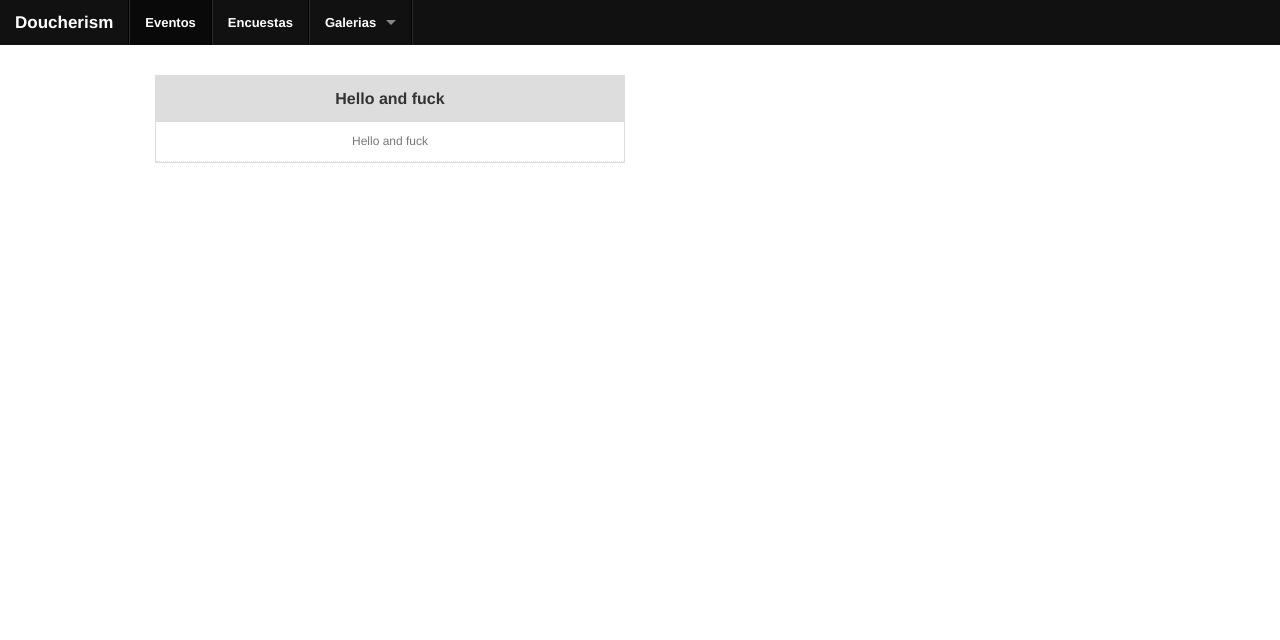
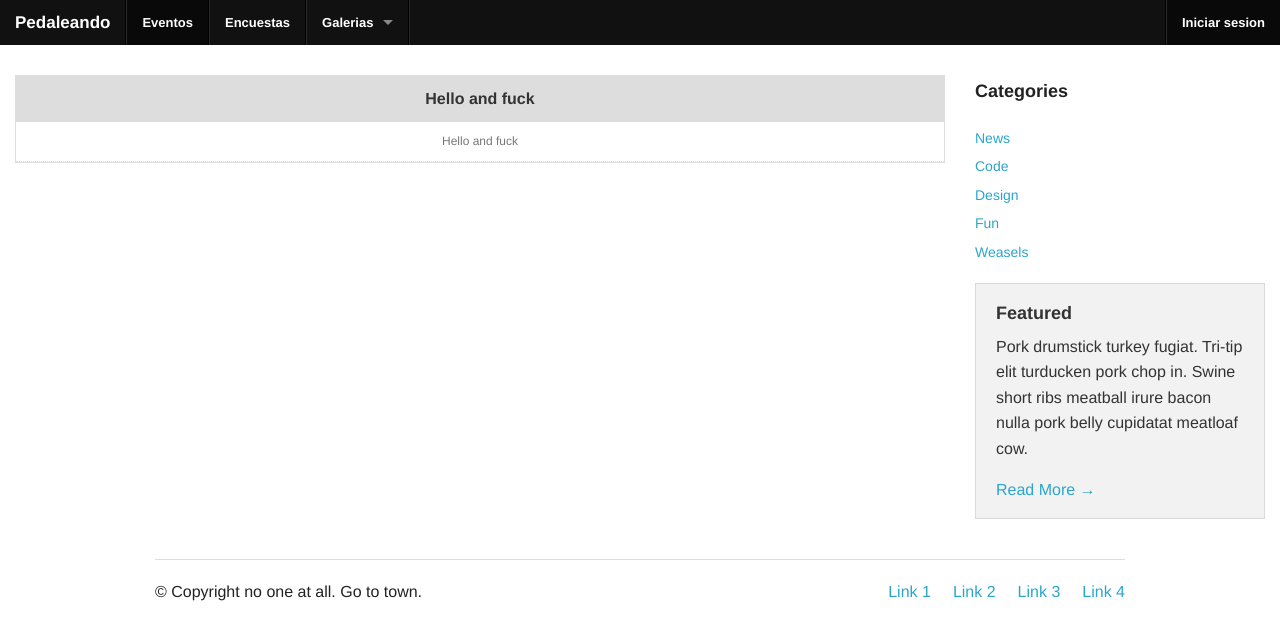
Before and after one commit to ibarras/PyPedaleando, a Django app: page / in a window 1280 px wide. Shown: the top 640 px of the page. Run offline with Django 3.2, Linux system fonts and the light colour scheme; some libraries are stand-ins or nearby versions.

Commit message:
Varios cambios interesantes

```diff
--- a/pedaleando/templates/base.html
+++ b/pedaleando/templates/base.html
@@ -14,8 +14,6 @@
             <!-- load JS -->
             <script src="//ajax.googleapis.com/ajax/libs/jquery/1.10.2/jquery.min.js"></script>
             <script src="/static/js/vendor/custom.modernizr.js"></script>
-
-
         </head>
         <body>
 
@@ -23,7 +21,7 @@
                 <nav class="top-bar">
                 <ul class="title-area">
                     <li class="name">
-<h1><a href="/">Doucherism </a></h1>
+                    <h1><a href="/">Pedaleando</a></h1>
                     </li>
                     <li class="toggle-topbar menu-icon"><a href="/"><span>Menu</span></a>
                     </li>
@@ -44,12 +42,75 @@
                     </li>
                     <li class="divider"></li>
                 </ul>
+
+                <ul class="right">
+                    <li class="divider"></li>
+
+                    {% if user.is_authenticated %}
+                        <li class="disabled"><a href="#">{{ user.get_full_name }}</a></li>
+                        <li class="has-dropdown"><a href="#">Configuracion</a>
+                    {% else %}
+                        <li class="active"><a href="#">Iniciar sesion</a></li>
+                    {% endif %}
+                </ul><!-- right side nav -->
+
                 </section>
-
                 </nav>
             </div>
 
+            <!-- Main Blog Content -->
+            <div class="large-9 columns" role="content">
                 {%block content%} <!-- body content here --> {%endblock %}
+            </div>
+
+            <!-- End Main Content -->
+
+            <!-- Sidebar -->
+            <aside class="large-3 columns">
+
+            <h5>Categories</h5>
+            <ul class="side-nav">
+                <li><a href="#">News</a></li>
+                <li><a href="#">Code</a></li>
+                <li><a href="#">Design</a></li>
+                <li><a href="#">Fun</a></li>
+                <li><a href="#">Weasels</a></li>
+            </ul>
+
+            <div class="panel">
+                <h5>Featured</h5>
+                <p>Pork drumstick turkey fugiat. Tri-tip elit turducken pork chop in. Swine short ribs meatball irure bacon nulla pork belly cupidatat meatloaf cow.</p>
+                <a href="#">Read More &rarr;</a>
+            </div>
+
+            </aside>
+            <!-- End Sidebar -->
+
+        </div>
+
+        <!-- End Main Content and Sidebar -->
+
+
+        <!-- Footer -->
+
+        <footer class="row">
+        <div class="large-12 columns">
+            <hr />
+            <div class="row">
+                <div class="large-6 columns">
+                    <p>&copy; Copyright no one at all. Go to town.</p>
+                </div>
+                <div class="large-6 columns">
+                    <ul class="inline-list right">
+                        <li><a href="#">Link 1</a></li>
+                        <li><a href="#">Link 2</a></li>
+                        <li><a href="#">Link 3</a></li>
+                        <li><a href="#">Link 4</a></li>
+                    </ul>
+                </div>
+            </div>
+        </div>
+        </footer>
 
         <script>
             document.write('<script src=' +
--- a/pedaleando/templates/index.html
+++ b/pedaleando/templates/index.html
@@ -1,13 +1,9 @@
 {% extends "base.html" %}
 {% block content %}
-<div class="row">
-    <div class="large-6 columns">
 
         <ul class="pricing-table">
             <li class="title">{{ welcome_string }}</li>
             <li class="description">{{ welcome_string }}</li>
         </ul>
 
-    </div>
-</div>
 {% endblock %}
--- a/pedaleando/urls.py
+++ b/pedaleando/urls.py
@@ -1,5 +1,6 @@
 from django.conf.urls import patterns, include, url
 from django.conf import settings
+from polls.views import pollsMain
 
 # Uncomment the next two lines to enable the admin:
 from django.contrib import admin
@@ -15,6 +16,7 @@ urlpatterns = patterns('',
 
     # Uncomment the next line to enable the admin:
      url(r'^$', include('evento.urls')),
+     url(r'^encuestas/$', pollsMain),
      url(r'^admin/', include(admin.site.urls)),
      url(r'^evento/$', include('evento.urls')),
 )
```
Also changed, not shown: pedaleando/templates/encuestas.html (added, +19 -0 lines), polls/views.py (+11 -0 lines). Lines whose indentation alone changed are shown as unchanged.
